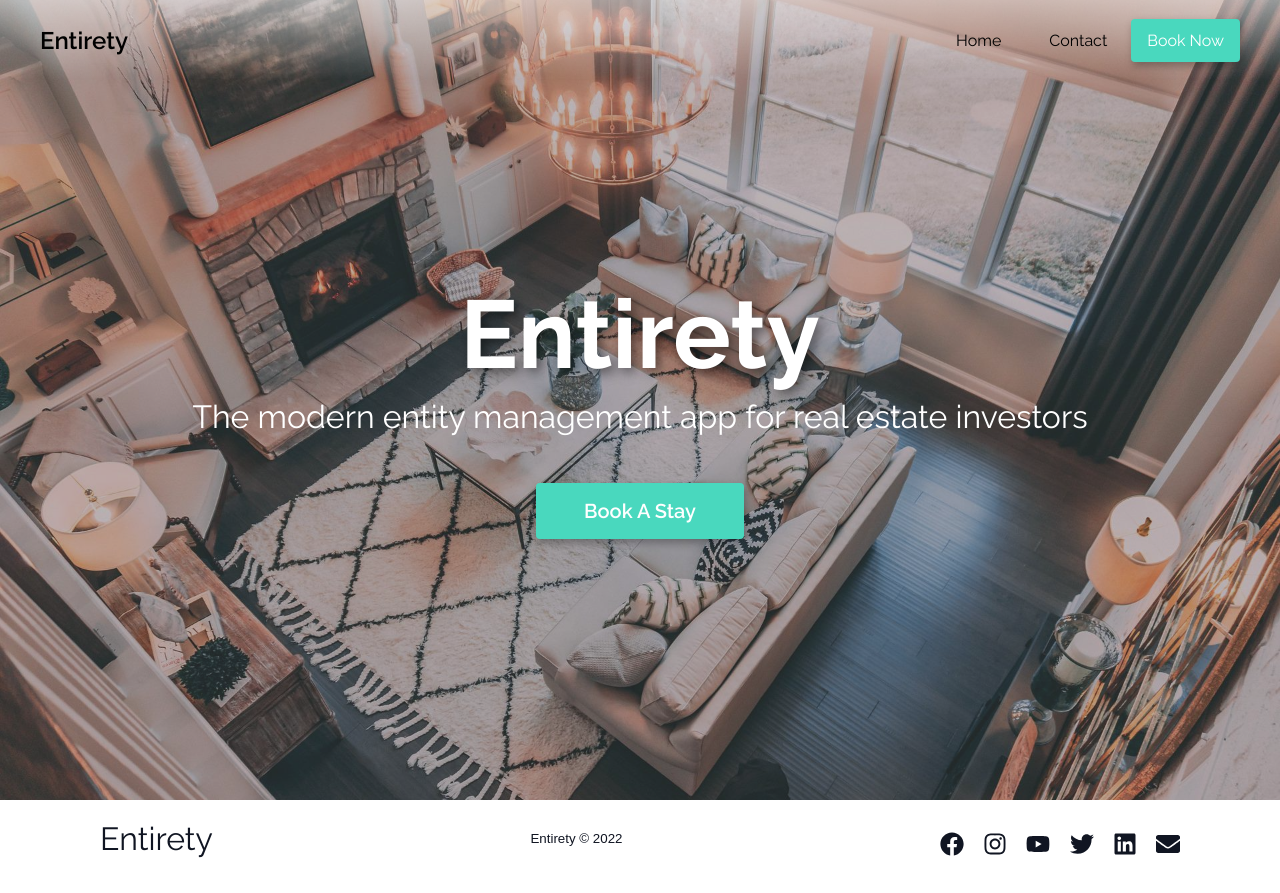
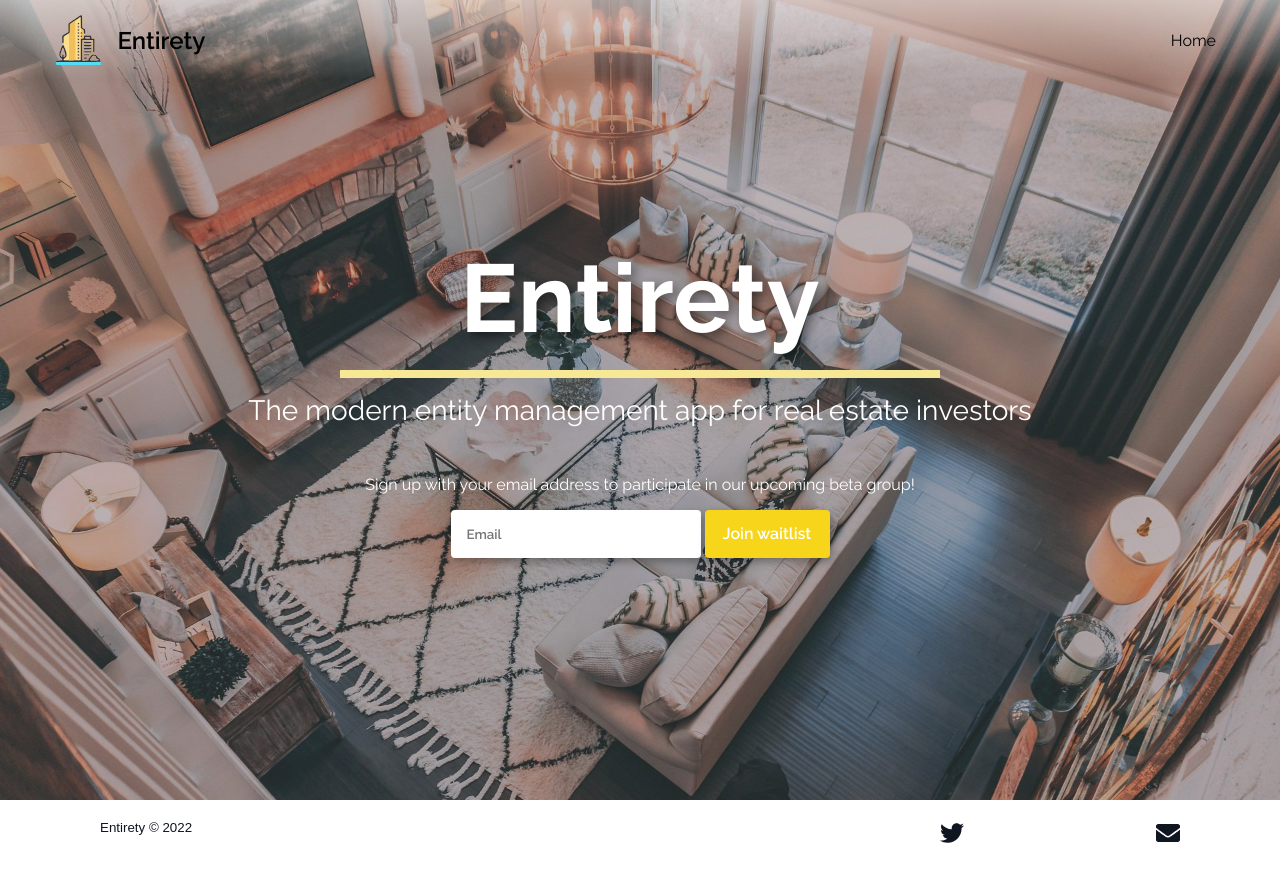
Before and after one commit to entiretyapp/landing-page, a Gatsby site: page / in a window 1280 px wide. After the commit the page ends 871 px from the top, so only its background shows below. Built offline with nearby package versions, Linux system fonts and the light colour scheme; Gatsby itself is replaced by a stand-in of ours.

Commit message:
finished landing page

```diff
--- a/src/components/ButtonElement.js
+++ b/src/Elements/ButtonElement.js
@@ -5,7 +5,7 @@ export const Button = styled(OutboundLink)`
   color: #fff;
   text-decoration: none;
   border-radius: 4px;
-  background: ${({ primary }) => (primary ? "#49D8BE" : "#98EBDB")};
+  background: ${({ primary }) => (primary ? "#F6D51A" : "#F6E47C")};
   padding: ${({ big }) => (big ? "16px 48px" : "12px 16px")};
   font-size: ${({ fontBig }) => (fontBig ? "20px" : "16px")};
   font-weight: ${({ bold }) => (bold ? 600 : 400)};
@@ -17,7 +17,7 @@ export const Button = styled(OutboundLink)`
   box-shadow: 2px 4px 8px rgba(0, 0, 0, 0.3);
 
   &:hover {
-    background: ${({ primary }) => (primary ? "#98EBDB" : "#49D8BE")};
+    background: ${({ primary }) => (primary ? "#F6E47C" : "#F6D51A")};
     transition: all 0.3s ease-out;
   }
 
--- /dev/null
+++ b/src/Elements/FormElement.js
@@ -0,0 +1,37 @@
+import styled from "styled-components"
+
+export const Form = styled.form``
+
+export const Email = styled.input`
+  width: 250px;
+  height: 3rem;
+  border-radius: 4px;
+  outline: none;
+  border: none;
+  white-space: nowrap;
+  font-weight: 600;
+  padding: 1rem;
+  box-shadow: 2px 4px 8px rgba(0, 0, 0, 0.3);
+  margin-right: 0.25rem;
+`
+
+export const Submit = styled.button`
+  width: 125px;
+  height: 3rem;
+  border-radius: 4px;
+  color: #fff;
+  text-decoration: none;
+  background: #f6d51a;
+  outline: none;
+  border: none;
+  white-space: nowrap;
+  cursor: pointer;
+  font-weight: 600;
+  font-size: 1rem;
+  box-shadow: 2px 4px 8px rgba(0, 0, 0, 0.3);
+
+  :hover {
+    background: #dab300;
+    transition: all 0.3s ease-out;
+  }
+`
--- /dev/null
+++ b/src/components/ContactForm/ContactForm.css
@@ -0,0 +1,5 @@
+.contact-form {
+  display: flex;
+  justify-self: center;
+  align-items: center;
+}
--- a/src/components/Footer/FooterElements.js
+++ b/src/components/Footer/FooterElements.js
@@ -70,4 +70,9 @@ export const SocialIcons = styled.div`
 export const SocialIconLink = styled.a`
   color: #101522;
   font-size: 24px;
+
+  :hover {
+    color: #f6d933;
+    transition: 0.2s all ease;
+  }
 `
--- a/src/components/Footer/index.js
+++ b/src/components/Footer/index.js
@@ -24,53 +24,53 @@ const Footer = () => {
     <FooterContainer>
       <SocialMedia>
         <SocialMediaWrap>
-          <SocialLogo to="/">Entirety</SocialLogo>
+          {/* <SocialLogo to="/">Entirety</SocialLogo> */}
           <WebsiteRights>
             Entirety &copy; {new Date().getFullYear()}
           </WebsiteRights>
           <SocialIcons>
-            <SocialIconLink
+            {/* <SocialIconLink
               href="/"
               target="_blank"
               aria-label="Facebook"
               rel="noopener noreferrer"
             >
               <FaFacebook />
-            </SocialIconLink>
-            <SocialIconLink
+            </SocialIconLink> */}
+            {/* <SocialIconLink
               href="/"
               target="_blank"
               aria-label="Instagram"
               rel="noopener noreferrer"
             >
               <FaInstagram />
-            </SocialIconLink>
-            <SocialIconLink
+            </SocialIconLink> */}
+            {/* <SocialIconLink
               href="/"
               target="_blank"
               aria-label="Youtube"
               rel="noopener noreferrer"
             >
               <FaYoutube />
-            </SocialIconLink>
+            </SocialIconLink> */}
             <SocialIconLink
-              href="/"
+              href="https://twitter.com/entiretyapp"
               target="_blank"
               aria-label="Twitter"
               rel="noopener noreferrer"
             >
               <FaTwitter />
             </SocialIconLink>
-            <SocialIconLink
+            {/* <SocialIconLink
               href="/"
               target="_blank"
               aria-label="Linkedin"
               rel="noopener noreferrer"
             >
               <FaLinkedin />
-            </SocialIconLink>
+            </SocialIconLink> */}
             <SocialIconLink
-              href="mailto:natiivo2704@gmail.com"
+              href="mailto:sean@entirety.app"
               target="_blank"
               aria-label="Email"
               rel="noopener noreferrer"
--- a/src/components/HeroSection/HeroSection.css
+++ b/src/components/HeroSection/HeroSection.css
@@ -16,20 +16,65 @@
 }
 
 .hero-container > h1 {
-  margin-top: 0px;
+  margin-top: 0;
+  margin-bottom: 1rem;
   color: #fff;
   font-size: 6rem;
   text-shadow: 4px 4px 12px rgba(0, 0, 0, 0.5);
 }
 
 .hero-container > p {
-  margin-top: 8px;
+  margin-top: 1rem;
   color: #fff;
-  font-size: 2rem;
+  font-size: 1.75rem;
 }
 
-.hero-btns {
-  margin-top: 4rem;
+.hero-actions {
+  margin-top: 3rem;
+  width: 100%;
+  display: flex;
+  flex-direction: column;
+  justify-content: center;
+  align-items: center;
+}
+
+.hero-actions > p {
+  color: white;
+  padding-bottom: 1rem;
+}
+
+.input-email {
+  width: 250px;
+  height: 3rem;
+  border-radius: 4px;
+  outline: none;
+  border: none;
+  white-space: nowrap;
+  font-weight: 600;
+  padding: 1rem;
+  box-shadow: 2px 4px 8px rgba(0, 0, 0, 0.3);
+  margin-right: 0.25rem;
+}
+
+.btn-submit {
+  width: 125px;
+  height: 3rem;
+  border-radius: 4px;
+  color: #fff;
+  text-decoration: none;
+  background: #f6d51a;
+  outline: none;
+  border: none;
+  white-space: nowrap;
+  cursor: pointer;
+  font-weight: 600;
+  font-size: 1rem;
+  box-shadow: 2px 4px 8px rgba(0, 0, 0, 0.3);
+}
+
+.btn-submit:hover {
+  background: #f6e47c;
+  transition: all 0.3s ease-out;
 }
 
 @media screen and (max-width: 960px) {
@@ -69,3 +114,10 @@
   text-shadow: 1px 1px 6px rgba(85, 253, 222, 1);
   transition: 0.2s all ease;
 }
+
+.divider {
+  height: 0.5rem;
+  background-color: #f6e895;
+  width: 100%;
+  max-width: 600px;
+}
--- a/src/components/HeroSection/index.js
+++ b/src/components/HeroSection/index.js
@@ -1,25 +1,36 @@
 import React from "react"
 // import { OutboundLink } from "gatsby-plugin-google-gtag"
-import { Button } from "../ButtonElement"
+import { Button } from "../../Elements/ButtonElement"
+import { Form, Email, Submit } from "../../Elements/FormElement"
+
 import "./HeroSection.css"
 
 const HeroSection = () => {
+  const onSubmit = event => {
+    event.preventDefault()
+  }
+
   return (
     <div className="hero-container">
       <h1>Entirety</h1>
+      <div className="divider" />
       <p>The modern entity management app for real estate investors</p>
-      <div className="hero-btns">
-        <Button
-          fontBig
-          big
-          primary
-          bold
-          href="https://www.vacasa.com/unit/82659"
-          target="_blank"
-          rel="noopener noreferrer"
+      <div className="hero-actions">
+        <p>
+          Sign up with your email address to participate in our upcoming beta
+          group!
+        </p>
+        <Form
+          onSubmit={onSubmit}
+          name="contact"
+          method="post"
+          data-netlify="true"
+          data-netlify-honeypot="bot-field"
         >
-          Book A Stay
-        </Button>
+          <input type="hidden" name="form-name" value="contact" />
+          <Email type="email" placeholder="Email" />
+          <Submit type="submit">Join waitlist</Submit>
+        </Form>
       </div>
     </div>
   )
--- a/src/components/Layout/layout.css
+++ b/src/components/Layout/layout.css
@@ -4,22 +4,3 @@
   padding: 0;
   font-family: "Raleway", cursive;
 }
-
-:root {
-  --white: #fff;
-
-  --primary-light: #98ebdb;
-  --primary: #58dec5;
-  --primary-dark: #3fa08d;
-
-  --secondary-light: #ffca66;
-  --secondary: #e69138;
-  --secondary-dark: #b45f06;
-
-  --tertiary-light: #ffe0e1;
-  --tertiary: #ffcccd;
-  --tertiary-dark: #ff999b;
-
-  --danger: #f56093;
-  --success: #7db954;
-}
--- a/src/components/Navbar/NavbarElements.js
+++ b/src/components/Navbar/NavbarElements.js
@@ -44,7 +44,7 @@ export const NavLogo = styled(Link)`
 `
 
 export const NavIcon = styled.img`
-  height: 40px;
+  height: 50px;
   width: auto;
   margin: 0 1rem 0 1rem;
 `
--- a/src/components/Navbar/index.js
+++ b/src/components/Navbar/index.js
@@ -11,7 +11,8 @@ import {
   NavItem,
   NavLinks,
 } from "./NavbarElements"
-import { Button } from "../ButtonElement"
+
+import logo from "../../assets/images/logo.svg"
 
 const Navbar = () => {
   const [click, setClick] = useState(false)
@@ -37,7 +38,10 @@ const Navbar = () => {
       <IconContext.Provider value={{ color: "#141414" }}>
         <Nav active={scroll} click={click}>
           <NavbarContainer>
-            <NavLogo to="/">Entirety</NavLogo>
+            <NavLogo to="/">
+              <NavIcon src={logo} alt="logo" />
+              Entirety
+            </NavLogo>
             <MobileIcon onClick={handleClick}>
               {click ? <FaTimes /> : <FaBars />}
             </MobileIcon>
@@ -45,19 +49,9 @@ const Navbar = () => {
               <NavItem>
                 <NavLinks to="/">Home</NavLinks>
               </NavItem>
-              <NavItem>
+              {/* <NavItem>
                 <NavLinks to="/contact">Contact</NavLinks>
-              </NavItem>
-              <NavItem>
-                <Button
-                  primary
-                  href="https://www.vacasa.com/unit/82659"
-                  target="_blank"
-                  rel="noopener noreferrer"
-                >
-                  Book Now
-                </Button>
-              </NavItem>
+              </NavItem> */}
             </NavMenu>
           </NavbarContainer>
         </Nav>
```
Also changed, not shown: src/components/ContactForm/index.js (+19 -1 lines), src/assets/images/logo.svg (added).
